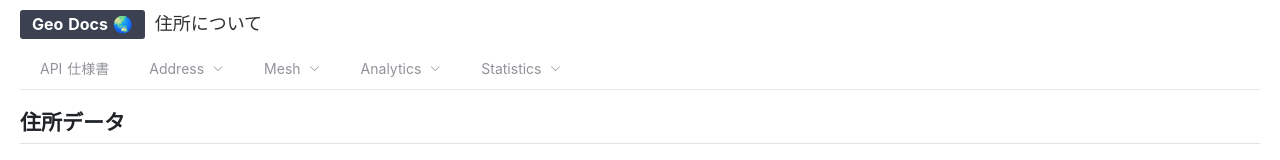
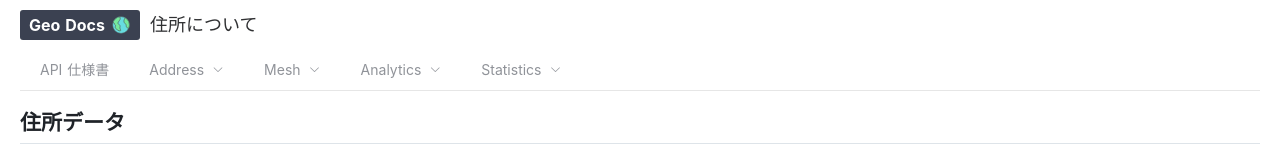
Before and after one commit to qazsato/geo-docs, a Nuxt app: page /addresses/about in a window 1280 px wide. Shown: the top 160 px of the page. Built offline with nearby package versions, Linux system fonts and the light colour scheme.

Commit message:
ロゴ画像追加

```diff
--- a/client/components/Header.vue
+++ b/client/components/Header.vue
@@ -1,7 +1,12 @@
 <template>
   <div class="header">
     <div>
-      <a class="logo" href="/">Geo Docs 🌏</a>
+      <div class="inline-block">
+        <a class="logo" href="/">
+          <span>Geo Docs</span>
+          <img src="~/assets/images/geo.svg" />
+        </a>
+      </div>
       <h1 class="title">{{ title }}</h1>
     </div>
     <el-menu
@@ -58,16 +63,28 @@ export default {
 </script>
 
 <style scoped>
+.inline-block {
+  display: inline-block;
+}
+
 .logo {
+  display: flex;
+  justify-content: center;
+  align-items: center;
+  width: 120px;
   margin: 10px 0;
-  padding: 5px 12px;
-  display: inline-block;
+  padding: 5px 0;
   border-radius: 3px;
   background: #3b4151;
   color: #fff;
   line-height: 19px;
   text-decoration: none;
   font-weight: bold;
+}
+
+.logo > img {
+  margin-left: 6px;
+  width: 20px;
 }
 
 .title {
```
Also changed, not shown: client/assets/images/geo.svg (added).
